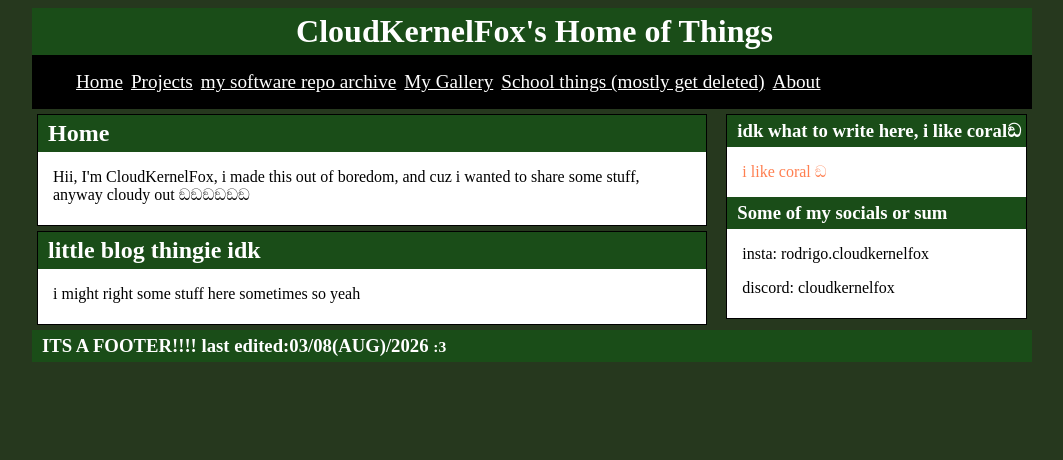
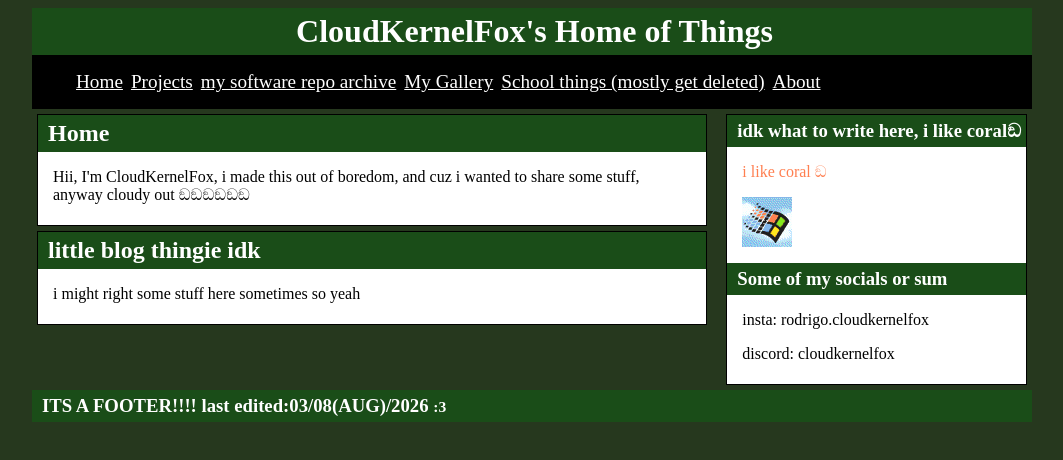
Before and after one commit to Rato0101/CloudKernelFox, a plain HTML site: page index.html in a window 1280 px wide. Shown: the whole page, without its empty margins (108-1171 px from the left). Drawn offline with Linux system fonts and the light colour scheme; a web font is replaced by a local one.

Commit message:
hello again

```diff
--- a/index.html
+++ b/index.html
@@ -37,6 +37,7 @@
 		<article>
 			<h3 class="title">idk what to write here, i like coralඞ</h3>
       <p style="color:coral;"> i like coral ඞ</p>
+      <p> <img src="windows.gif" alt="windows"></p>
       <h3 class="title">Some of my socials or sum</h3>
       <p>insta: rodrigo.cloudkernelfox</p>
       <p>discord: cloudkernelfox</p>
```
Also changed, not shown: windows.gif (added).
